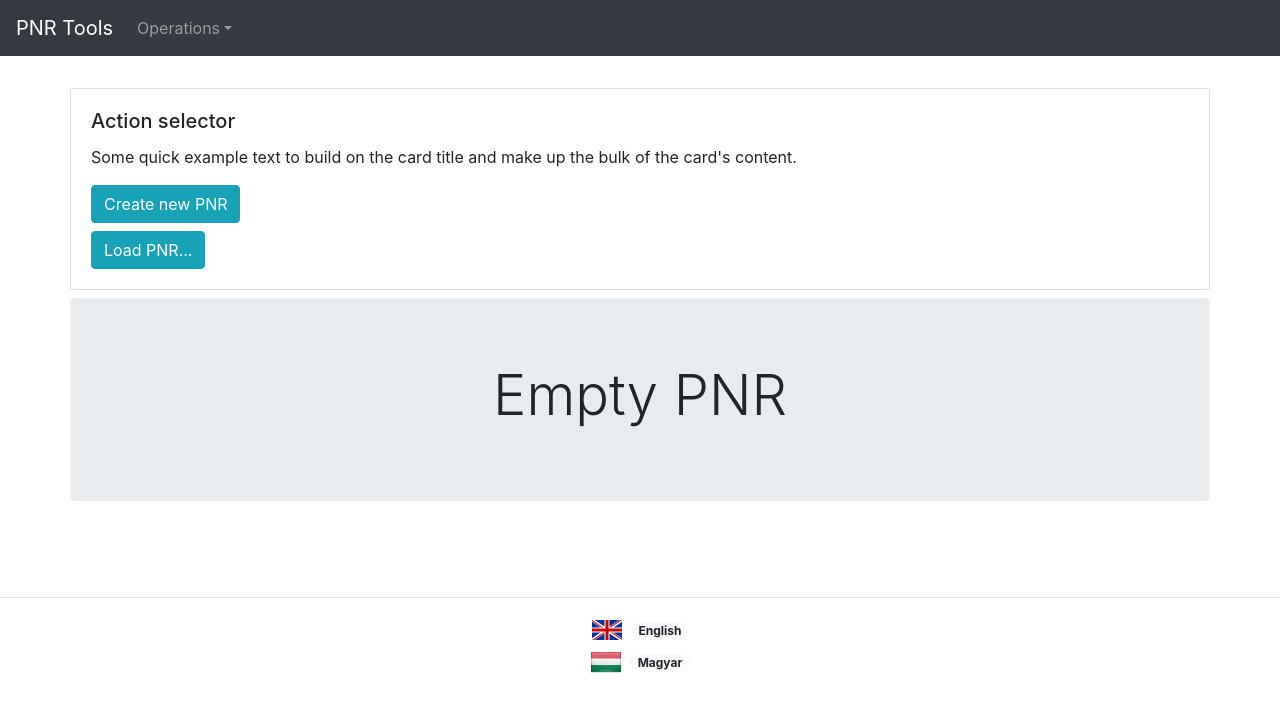
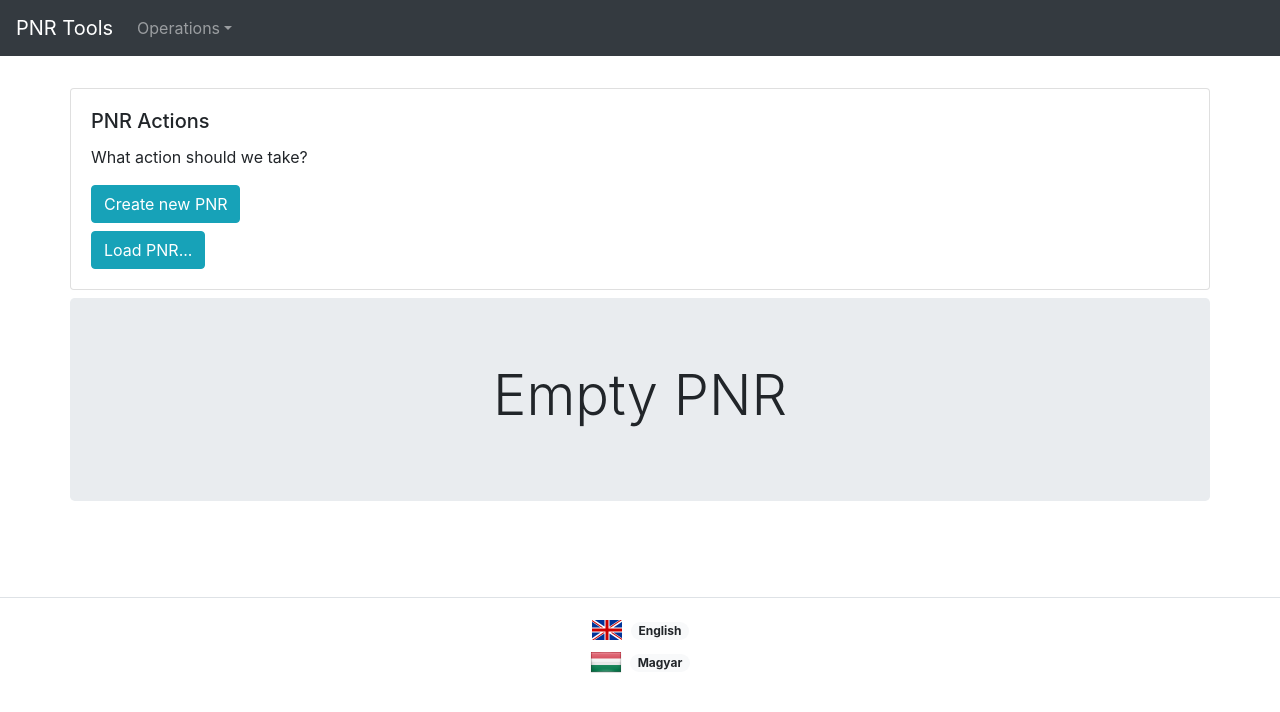
Before and after one commit to zola8/pnr-tools, a React (Create React App) app: page / in a window 1280 px wide. Shown: the top 712 px of the page. Built offline with nearby package versions, Linux system fonts and the light colour scheme.

Commit message:
052 - general template for callback functions

```diff
--- a/src/AppContainer.js
+++ b/src/AppContainer.js
@@ -35,13 +35,14 @@ export default class AppContainer extends React.Component {
         this.menuLoadFromCallback = this.menuLoadFromCallback.bind(this);
         this.menuSaveAsCallback = this.menuSaveAsCallback.bind(this);
         this.createAlert = this.createAlert.bind(this);
+        this.addPnrElementCallback = this.addPnrElementCallback.bind(this);
 
         this.navbarCallbacks = {
             isPnrEmpty: this.isPnrEmptyCallback,
             menuNewPnrCallback: this.menuNewPnrCallback,
             menuLogToBrowserCallback: this.menuLogToBrowserCallback,
             increaseCrsVersionNumberCallback: this.increaseCrsVersionNumberCallback,
-            addEotOriginatorCallback: this.addEotOriginatorCallback,
+            addPnrElementCallback: this.addPnrElementCallback,
             addRespoCallback: this.addRespoCallback,
             addGroupCallback: this.addGroupCallback,
             addTourCodeCallback: this.addTourCodeCallback,
@@ -75,17 +76,18 @@ export default class AppContainer extends React.Component {
                             data={this.state.alerts}
                         />
 
-                        <PnrActionSelector data={this.state.pnr} />
+                        <PnrActionSelector data={this.state.pnr} {...this.navbarCallbacks} />
 
                         {!this.state.pnr && <EmptyPnrPanel />}
 
+                        {this.state.pnr &&
+                            <PnrEditor
+                                data={this.state.pnr}
+                                {...this.pnrEditorCallbacks}
+                            />
+                        }
 
                         {/*
-                        <PnrEditor
-                            data={this.state.pnr}
-                            {...this.pnrEditorCallbacks}
-                        />
-
                         <PnrViewer
                             data={this.state.pnr}
                             removeElementCallback={this.removeElementCallback}
@@ -165,13 +167,15 @@ export default class AppContainer extends React.Component {
         this.setState({ pnr: pnr });
     }
 
-    addEotOriginatorCallback = () => {
+    addPnrElementCallback = (elementName, value) => {
         let pnr = this.state.pnr;
-        pnr.eotOriginator = PnrOperations.buildEotOriginator({});
+        pnr[elementName] = value;
 
         this.setState({ pnr: pnr });
+
     }
 
+    /*
     addRespoCallback = () => {
         let pnr = this.state.pnr;
         pnr.respo = PnrOperations.buildRespo({});
@@ -276,6 +280,7 @@ export default class AppContainer extends React.Component {
 
         this.setState({ pnr: pnr });
     }
+    */
 
     removeElementCallback = (elementName) => {
         if (!elementName) {
--- a/src/i18n/en.json
+++ b/src/i18n/en.json
@@ -1,5 +1,15 @@
 {
     "button": {
         "save": "Mentés"
+    },
+    "menu": {
+    },
+    "views": {
+        "PnrActionSelector": {
+            "header": "PNR Actions",
+            "text": "What action should we take?",
+            "new": "Create new PNR",
+            "load": "Load PNR..."
+        }
     }
 }
--- a/src/i18n/hu.json
+++ b/src/i18n/hu.json
@@ -1,5 +1,15 @@
 {
     "button": {
         "save": "Mentés"
+    },
+    "menu": {
+    },
+    "views": {
+        "PnrActionSelector": {
+            "header": "PNR Műveletek",
+            "text": "Milyen műveletet kellene végrehajtanunk?",
+            "new": "Új PNR létrehozása",
+            "load": "PNR betöltése..."
+        }
     }
 }
--- a/src/views/navbar/main-navbar.js
+++ b/src/views/navbar/main-navbar.js
@@ -1,4 +1,6 @@
 import React from 'react';
+import * as PnrOperations from '../../common/pnr-operations'
+
 
 export default class MainNavbar extends React.Component {
 
@@ -56,7 +58,7 @@ export default class MainNavbar extends React.Component {
                     <div className="dropdown-divider"></div>
                     <h6 className='dropdown-header'>Object actions</h6>
 
-                    <a className={'dropdown-item'} href='/#' onClick={this.props.addEotOriginatorCallback}>Add / clear eotOriginator</a>
+                    <a className={'dropdown-item'} href='/#' onClick={() => this.props.addPnrElementCallback('eotOriginator', PnrOperations.buildEotOriginator({}))}>Add / clear eotOriginator</a>
                     <a className={'dropdown-item'} href='/#' onClick={this.props.addRespoCallback}>Add / clear respo</a>
                     <a className={'dropdown-item'} href='/#' onClick={this.props.addGroupCallback}>Add / clear group</a>
                     <a className={'dropdown-item'} href='/#' onClick={this.props.addTourCodeCallback}>Add / clear tourCode</a>
--- a/src/views/pnr-action-selector/pnr-action-selector.js
+++ b/src/views/pnr-action-selector/pnr-action-selector.js
@@ -1,4 +1,5 @@
 import React from 'react';
+import i18nContext from '../../i18n/i18n-context';
 
 export default class PnrActionSelector extends React.Component {
 
@@ -18,23 +19,28 @@ export default class PnrActionSelector extends React.Component {
 
     getNullPnrContent() {
         return (
+            <i18nContext.Consumer>
+                {i18n => (
                     <div className="row card my-2">
                         <div className="card-body">
-                    <h5 className="card-title">Action selector</h5>
-                    <p className="card-text">Some quick example text to build on the card title and make up the bulk of the card's content.</p>
+                            <h5 className="card-title">{i18n.views.PnrActionSelector.header}</h5>
+                            <p className="card-text">{i18n.views.PnrActionSelector.text}</p>
                             <div className="my-2">
-                        <button type="button" className="btn btn-info" data-toggle="button" aria-pressed="false" autoComplete="off">
-                            Create new PNR
+                                <button type="button" className="btn btn-info" data-toggle="button" aria-pressed="false" autoComplete="off"
+                                    onClick={this.props.menuNewPnrCallback}>
+                                    {i18n.views.PnrActionSelector.new}
                                 </button>
                             </div>
                             <div>
-                        <button type="button" className="btn btn-info" data-toggle="button" aria-pressed="false" autoComplete="off">
-                            Load PNR...
+                                <button type="button" className="btn btn-info" aria-pressed="false" autoComplete="off" data-toggle='modal' data-target='#LoadModal'>
+                                    {i18n.views.PnrActionSelector.load}
                                 </button>
                             </div>
 
                         </div>
                     </div>
+                )}
+            </i18nContext.Consumer>
         );
     }
 
```
Lines whose indentation alone changed are shown as unchanged.
